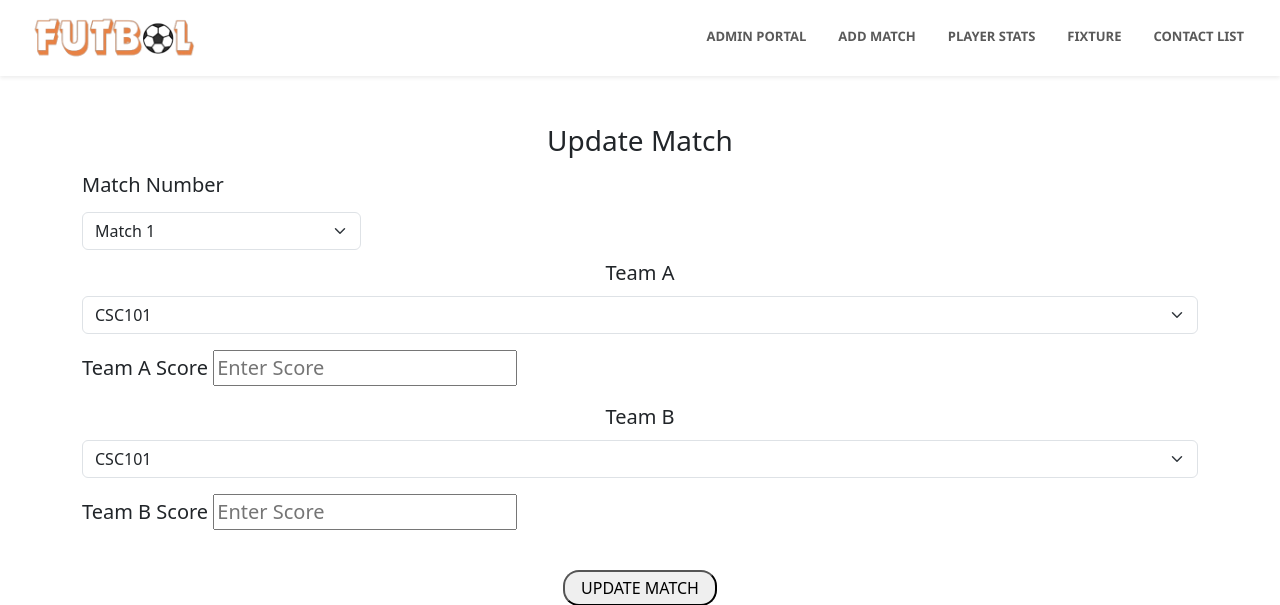
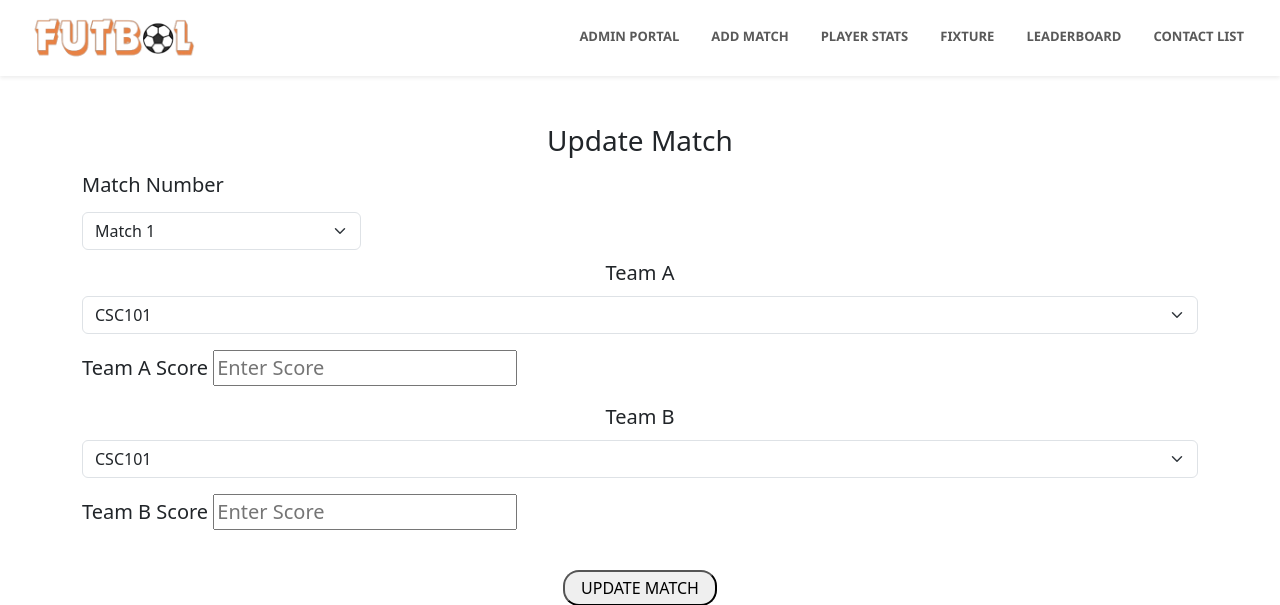
Before and after one commit to IramDhrubo31/futbol, a PHP site: page /updateMatch.php in a window 1280 px wide. Shown: the top 605 px of the page. Run offline with PHP 8.4, Linux system fonts and the light colour scheme.

Commit message:
updated navbar

```diff
--- a/addMatch.php
+++ b/addMatch.php
@@ -69,7 +69,7 @@
               <a class="nav-link" href="fixture.php" target="_blank">FIXTURE</a>
             </li>
             <li class="nav-item">
-                  <a class="nav-link" href="leaderboard.php">LEADERBOARD</a>
+                  <a class="nav-link" href="leaderboard.php" target="_blank">LEADERBOARD</a>
             </li>
             <li class="nav-item">
                   <a class="nav-link" href="Contact_Page/contactlist.php">CONTACT LIST</a>
--- a/adminPortal.html
+++ b/adminPortal.html
@@ -34,10 +34,10 @@
               <a class="nav-link" href="playerStats.php">PLAYER STATS</a>
             </li>
             <li class="nav-item">
-              <a class="nav-link" href="fixture.php">FIXTURE</a>
+              <a class="nav-link" href="fixture.php" target="_blank">FIXTURE</a>
             </li>
             <li class="nav-item">
-              <a class="nav-link" href="leaderboard.php">LEADERBOARD</a>
+              <a class="nav-link" href="leaderboard.php" target="_blank">LEADERBOARD</a>
             </li>
             <li class="nav-item">
               <a class="nav-link" href="Contact_Page/contactlist.php">CONTACT LIST</a>
--- a/matchreg.php
+++ b/matchreg.php
@@ -61,10 +61,10 @@
             <a class="nav-link" href="members.php">MEMBERS</a>
           </li>
           <li class="nav-item">
-            <a class="nav-link" href="fixture.php">FIXTURES</a>
+            <a class="nav-link" href="fixture.php" target="_blank">FIXTURES</a>
           </li>
           <li class="nav-item">
-            <a class="nav-link" href="leaderboard.php">LEADERBOARD</a>
+            <a class="nav-link" href="leaderboard.php" target="_blank">LEADERBOARD</a>
           </li>
           <li class="nav-item">
             <a class="nav-link" href="index.html">LOGOUT</a>
--- a/playerStats.php
+++ b/playerStats.php
@@ -65,7 +65,10 @@
               <a class="nav-link" href="updateMatch.php">UPDATE MATCH</a>
             </li>
             <li class="nav-item">
-              <a class="nav-link" href="fixture.php">FIXTURE</a>
+              <a class="nav-link" href="fixture.php" target="_blank">FIXTURE</a>
+            </li>
+            <li class="nav-item">
+              <a class="nav-link" href="leaderboard.php" target="_blank">LEADERBOARD</a>
             </li>
             <li class="nav-item">
                   <a class="nav-link" href="Contact_Page/contactlist.php">CONTACT LIST</a>
--- a/pprofile.php
+++ b/pprofile.php
@@ -83,10 +83,10 @@
                 <a class="nav-link" href="members.php">MEMBERS</a>
               </li>
               <li class="nav-item">
-                <a class="nav-link" href="fixture.php">FIXTURES</a>
+                <a class="nav-link" href="fixture.php" target="_blank">FIXTURES</a>
               </li>
               <li class="nav-item">
-                <a class="nav-link" href="leaderboard.php">LEADERBOARD</a>
+                <a class="nav-link" href="leaderboard.php" target="_blank">LEADERBOARD</a>
               </li>
               <li class="nav-item">
                 <a class="nav-link" href="index.html">LOGOUT</a>
--- a/updateMatch.php
+++ b/updateMatch.php
@@ -63,7 +63,10 @@
                         <a class="nav-link" href="playerStats.php">PLAYER STATS</a>
                     </li>
                     <li class="nav-item">
-                        <a class="nav-link" href="fixture.php">FIXTURE</a>
+                        <a class="nav-link" href="fixture.php" target="_blank">FIXTURE</a>
+                    </li>
+                    <li class="nav-item">
+                        <a class="nav-link" href="leaderboard.php" target="_blank">LEADERBOARD</a>
                     </li>
                     <li class="nav-item">
                         <a class="nav-link" href="Contact_Page/contactlist.php">CONTACT LIST</a>
```
